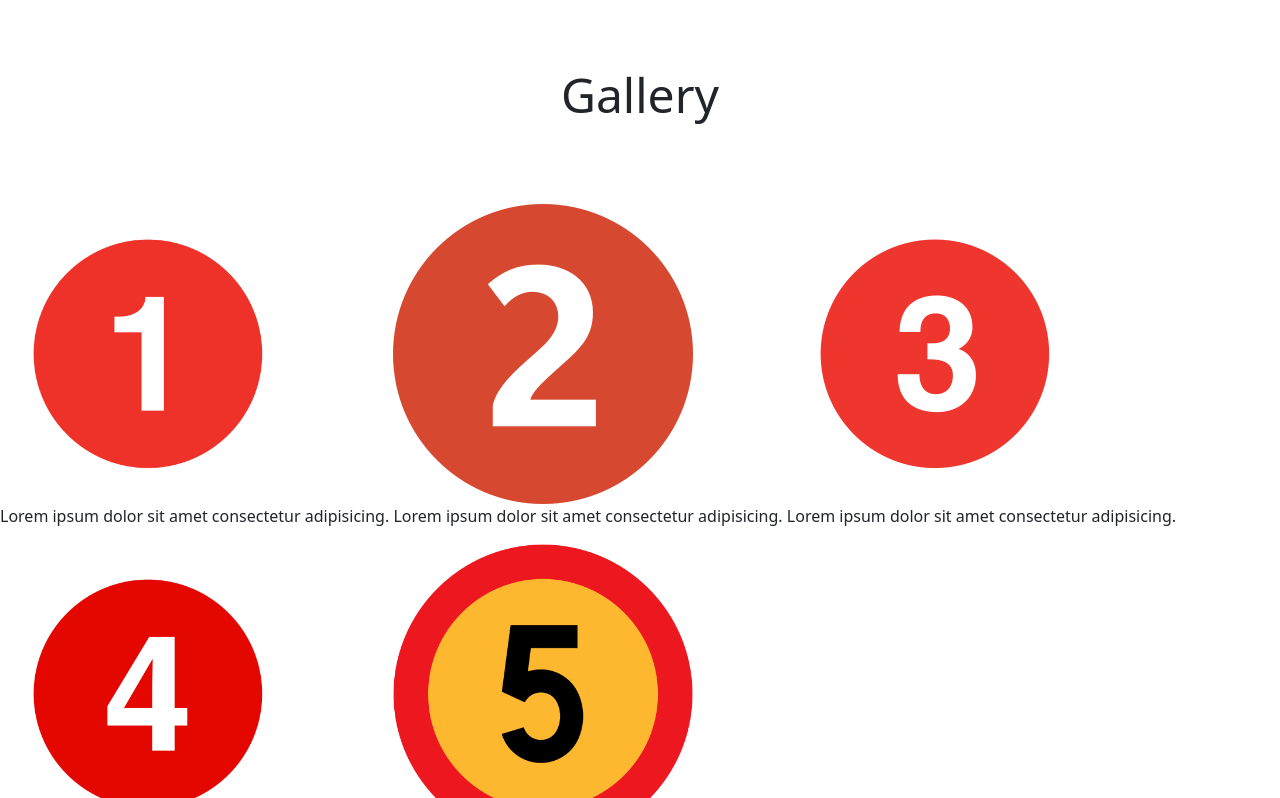
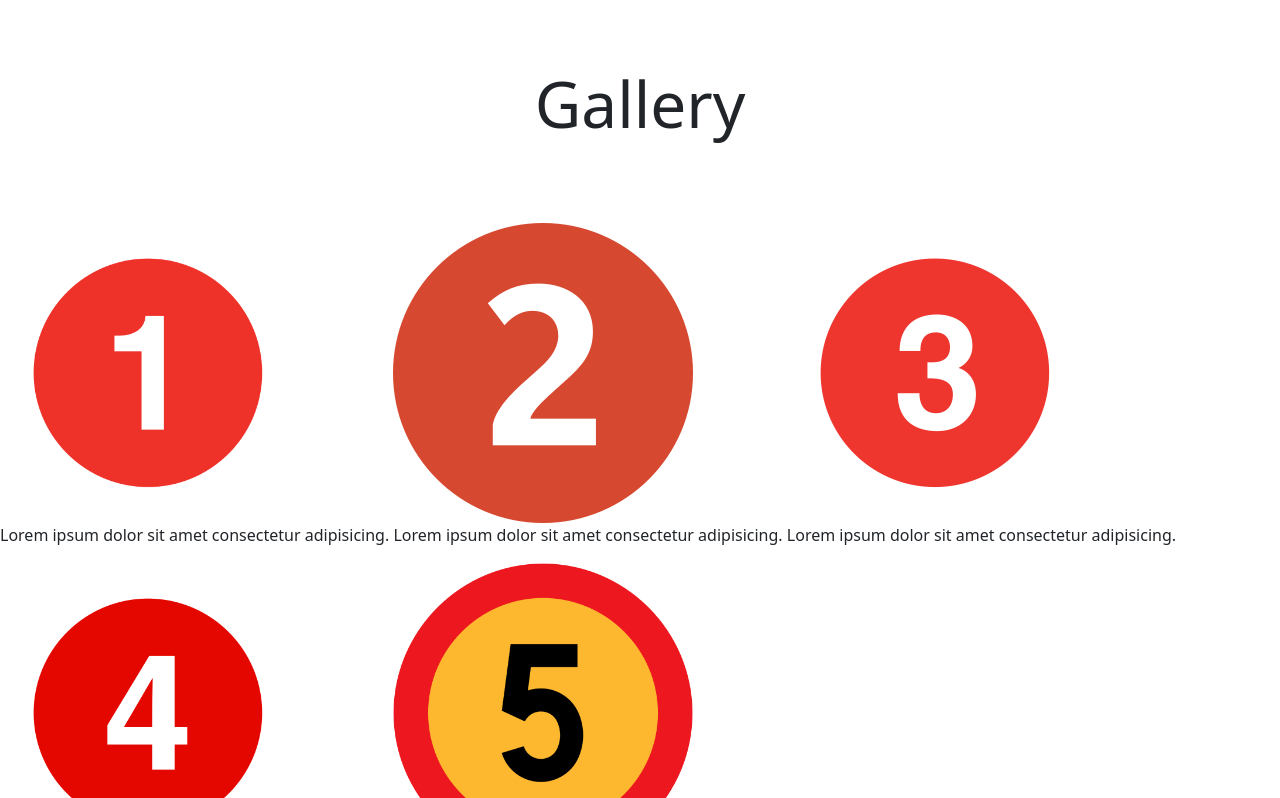
Before and after one commit to DiroOxxo/PFBarroso, a plain HTML site: page index.html in a window 1280 px wide. Shown: the part 2887-3685 px from the top of the page. Drawn offline with nearby package versions, Linux system fonts and the light colour scheme; files that its build step writes are made by us from their sources.

Commit message:
coreccion h1

```diff
--- a/index.html
+++ b/index.html
@@ -129,7 +129,7 @@
     <!--Fin Section-->
 
     <!--Section 2-->
-    <h1 class="text-gallery">Gallery</h1>
+    <h2 class="text-gallery">Gallery</h2>
     <section class="contenedor2-section">
         <div class="galeria">
             <div class="box box1"><img src="img/1.png" alt="articulo 1">
--- a/scss/_main.scss
+++ b/scss/_main.scss
@@ -40,7 +40,7 @@ main .garanty p {
 
   .text-gallery {
     text-align: center;
-    font-size: 3rem;
+    font-size: 4rem;
     margin-top: 50px;
   }
 
```
Also changed, not shown: img/australia.jpg (added).
